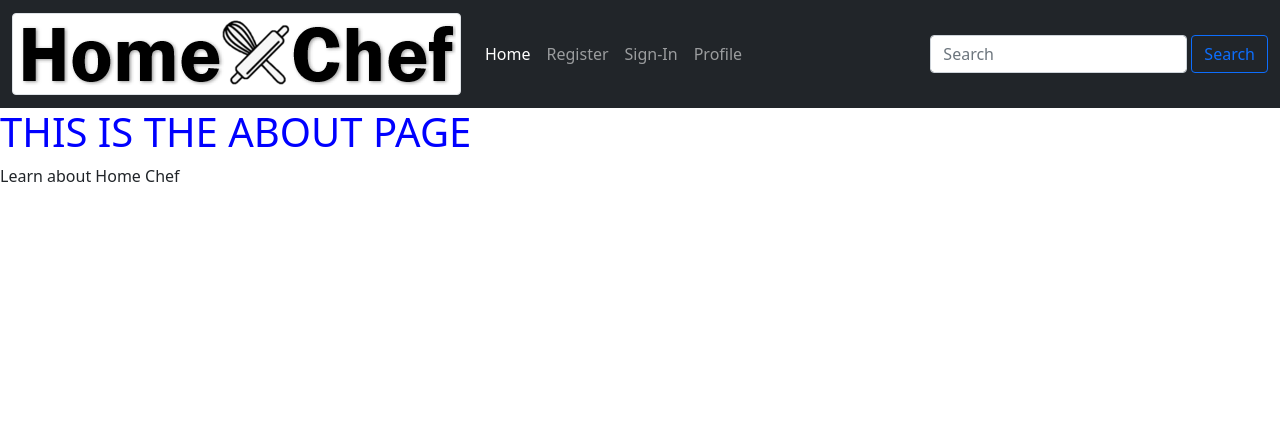
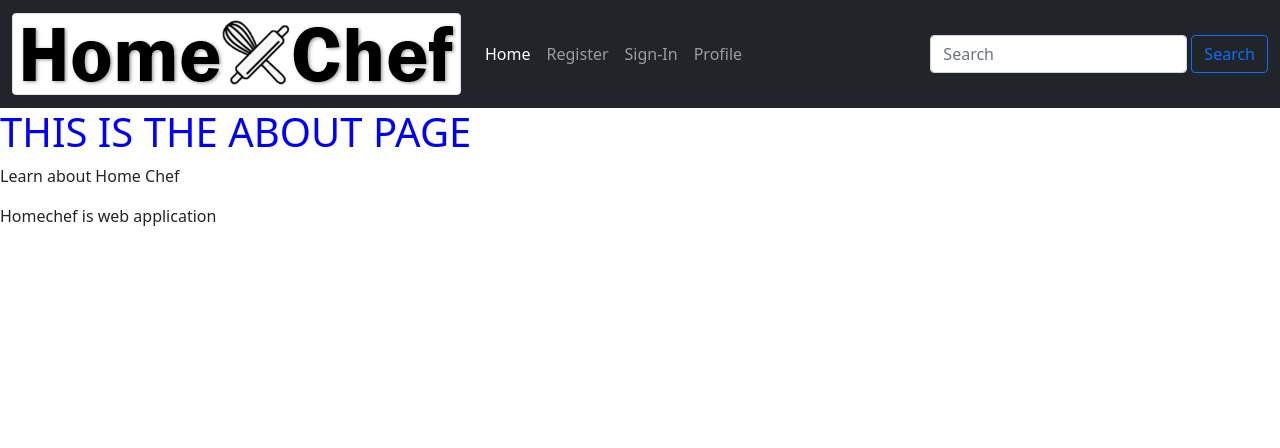
Before and after one commit to Tia-Vang/Capstone, a Django app: page /about/ in a window 1280 px wide. Shown: the top 448 px of the page. Run offline with Django 4.2, Linux system fonts and the light colour scheme; some libraries are stand-ins or nearby versions.

Commit message:
Third line

```diff
--- a/homechefapp/templates/homechefapp/about.html
+++ b/homechefapp/templates/homechefapp/about.html
@@ -3,4 +3,5 @@
 {% block content %}
         <h1>THIS IS THE ABOUT PAGE</h1>
         <p>Learn about Home Chef</p>
+        <p>Homechef is web application</p>
 {% endblock %}
```
